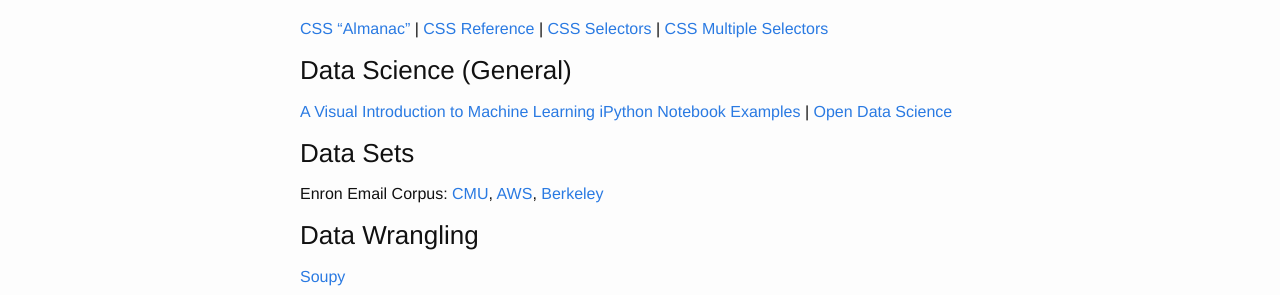
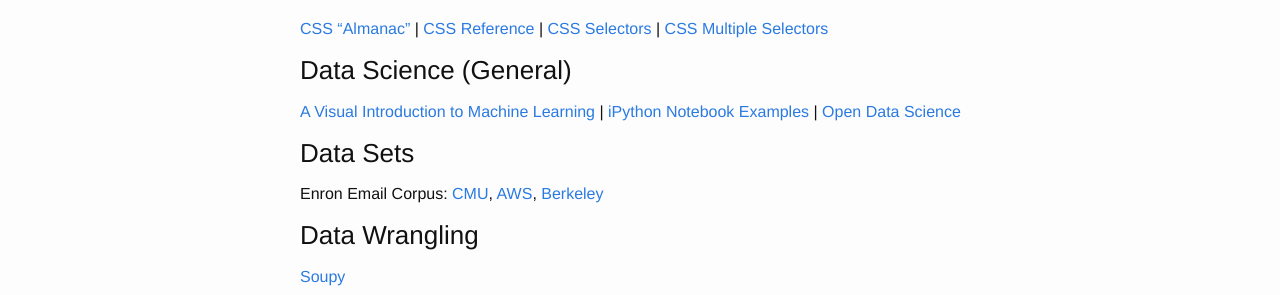
Before and after one commit to austinjalexander/austinjalexander.github.io, a Jekyll site: the page built from resources.md, in a window 1280 px wide. Shown: the part 329-624 px from the top of the page. Built offline with Jekyll 4.4.1, drawn with Linux system fonts in a browser that asks for light colours; nearby versions of some CDN libraries.

Commit message:
fix pipe

```diff
--- a/resources.md
+++ b/resources.md
@@ -11,7 +11,7 @@ permalink: /resources/
 <a href="https://css-tricks.com/almanac/" target="_blank">CSS "Almanac"</a> | <a href="https://developer.mozilla.org/en-US/docs/Web/CSS/Reference" target="_blank">CSS Reference</a> | <a href="https://css-tricks.com/how-css-selectors-work/" target="_blank">CSS Selectors</a> | <a href="https://css-tricks.com/multiple-class-id-selectors/" target="_blank">CSS Multiple Selectors</a>
 
 ###Data Science (General)
-<a href="http://www.r2d3.us/visual-intro-to-machine-learning-part-1/" target="_blank">A Visual Introduction to Machine Learning</a>
+<a href="http://www.r2d3.us/visual-intro-to-machine-learning-part-1/" target="_blank">A Visual Introduction to Machine Learning</a> |
 <a href="https://github.com/donnemartin/data-science-ipython-notebooks" target="_blank">iPython Notebook Examples</a> |
 <a href="http://www.opendatascience.com/" target="_blank">Open Data Science</a>
 
```
